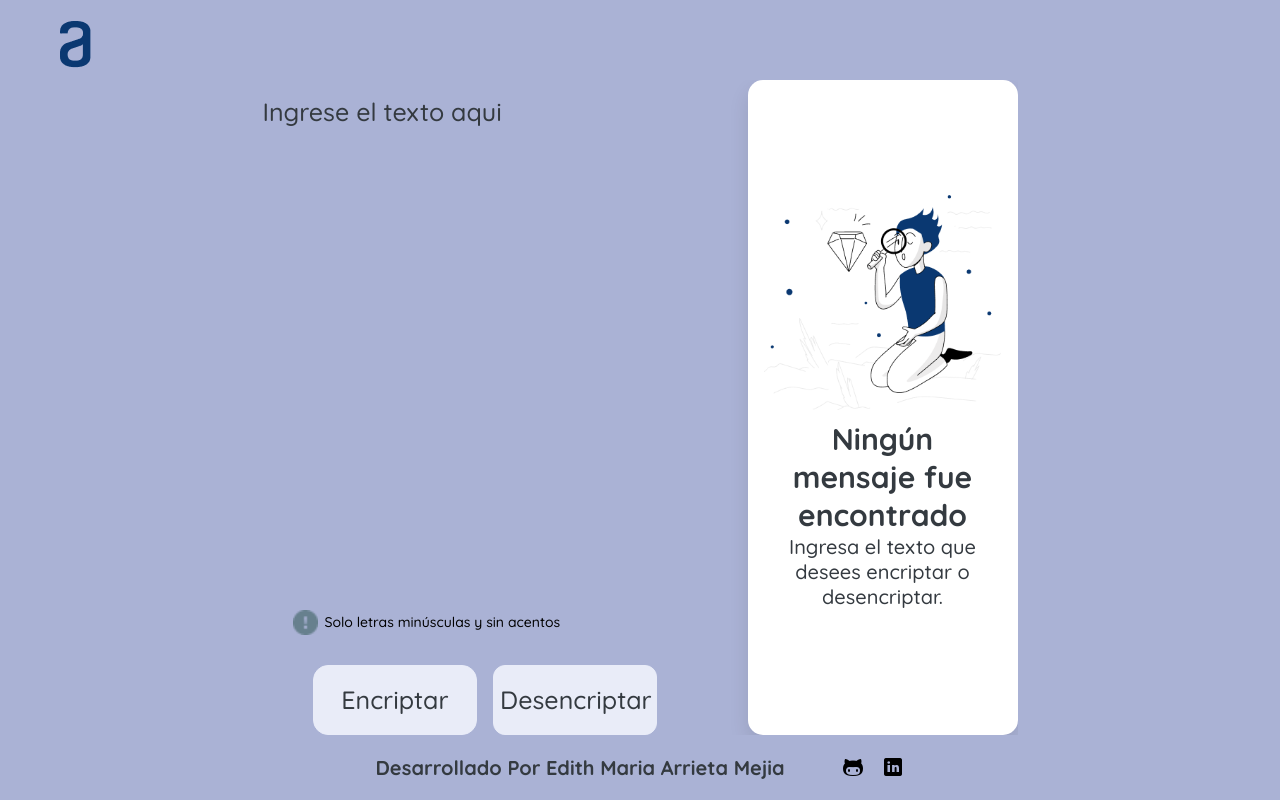
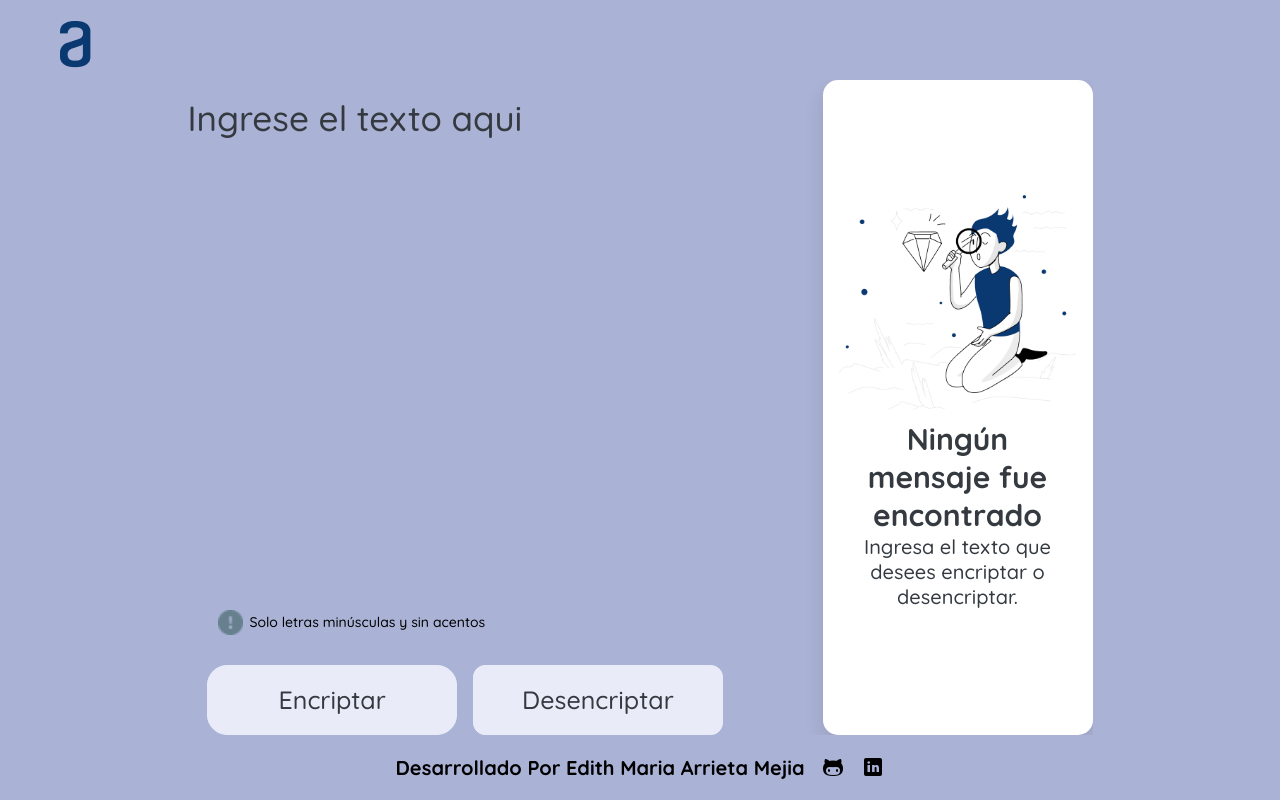
Before and after one commit to MariaArrieta1310/Encriptador-de-texto.github.io, a plain HTML site: page index.html in a window 1280 px wide. Drawn offline with Linux system fonts and the light colour scheme.

Commit message:
Update style.css

```diff
--- a/css/style.css
+++ b/css/style.css
@@ -29,7 +29,7 @@
 
 * {
   margin: 0;
-  padding: 1;
+  padding: 0;
   box-sizing: border-box;
   font-family: "Quicksand", sans-serif;
 }
@@ -78,7 +78,7 @@ header {
   border: none;
   background: var(--bg);
   font-size: 10rem;
-  padding: 1.6rem;
+  padding: 5px;
   resize: none;
   overflow: auto;
   margin-top: 1.6rem;
@@ -112,18 +112,18 @@ header {
   justify-content: center;
   align-items: center;
   gap: 1.6rem;
-  padding-left: 40px;
 }
 
 .primary-button {
   background-color: var(--light-blue-300);
-  border-radius: 1.5rem;
+  border-radius: 2rem;
   border: 0.1rem solid var(--light-blue-300);
   color: var(--gray-500);
-  width: 80%;
+  width: 90%;
   cursor: pointer;
   font-size: 1.6rem;
-  height: 5rem;
+  height: 8rem;
+  position: relative;
 }
 
 .primary-button:hover {
@@ -228,7 +228,7 @@ footer {
 }
 
 footer #creatorName {
-  color: var(--gray-500);
+  color: var(black);
   font-size: 2rem;
   font-weight: bold;
 }
@@ -265,7 +265,7 @@ footer #social-medias ul li a {
   }
 
   .container #entradaTexto {
-    font-size: 2.5rem;
+    font-size: 3.5rem;
     padding: 3rem;
   }
 
@@ -380,5 +380,6 @@ footer #social-medias ul li a {
   footer {
     font-size: 2rem;
     height: 10%;
+    paddin-top: 10px;
   }
 }
```
